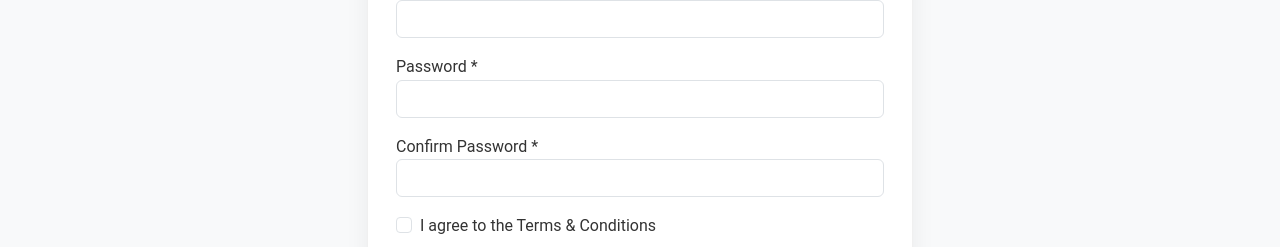
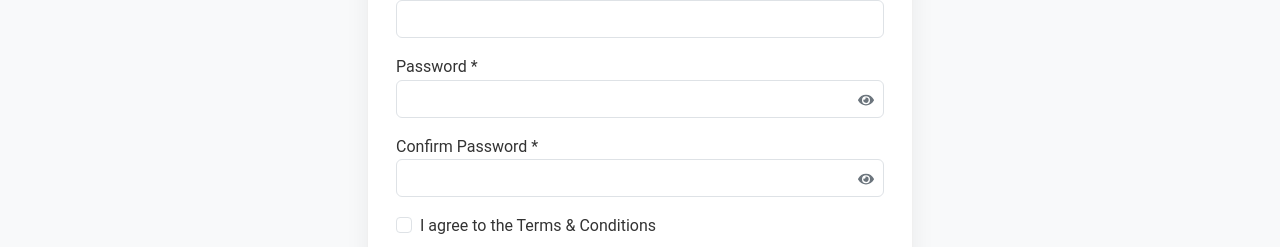
Before and after one commit to Jayesh370/LMS-System-React, a React (Vite) app: page /register in a window 1280 px wide. Shown: the part 326-573 px from the top of the page. Built offline with nearby package versions, Linux system fonts and the light colour scheme; no server answers.

Commit message:
feat: Enhance password input fields with toggle visibility functionality

```diff
--- a/src/components/Auth/Register.jsx
+++ b/src/components/Auth/Register.jsx
@@ -3,18 +3,11 @@ import { Link, useNavigate } from "react-router-dom";
 import { useAuth } from "../../context/AuthContext";
 import authService from "../../services/authService";
 import "./Auth.css";
-import {
-  FaUser,
-  FaEnvelope,
-  FaLock,
-  FaEye,
-  FaEyeSlash,
-  FaPhone,
-} from "react-icons/fa";
+import { FaEye, FaEyeSlash } from "react-icons/fa";
 
 const Register = () => {
+  const { login } = useAuth();
   const navigate = useNavigate();
-  const { login } = useAuth();
 
   const [formData, setFormData] = useState({
     name: "",
@@ -137,6 +130,7 @@ const Register = () => {
 
                 <div className="form-group">
                   <label htmlFor="password">Password *</label>
+                  <div className="password-input-wrapper">
                     <input
                       type={showPassword ? "text" : "password"}
                       className="form-control"
@@ -146,10 +140,19 @@ const Register = () => {
                       onChange={handleChange}
                       required
                     />
+                    <button
+                      type="button"
+                      className="password-toggle"
+                      onClick={() => setShowPassword(!showPassword)}
+                    >
+                      {showPassword ? <FaEyeSlash /> : <FaEye />}
+                    </button>
+                  </div>
                 </div>
 
                 <div className="form-group">
                   <label htmlFor="confirmPassword">Confirm Password *</label>
+                  <div className="password-input-wrapper">
                     <input
                       type={showConfirmPassword ? "text" : "password"}
                       className="form-control"
@@ -159,6 +162,14 @@ const Register = () => {
                       onChange={handleChange}
                       required
                     />
+                    <button
+                      type="button"
+                      className="password-toggle"
+                      onClick={() => setShowConfirmPassword(!showConfirmPassword)}
+                    >
+                      {showConfirmPassword ? <FaEyeSlash /> : <FaEye />}
+                    </button>
+                  </div>
                 </div>
 
                 <div className="form-check mb-3">
```
Lines whose indentation alone changed are shown as unchanged.
